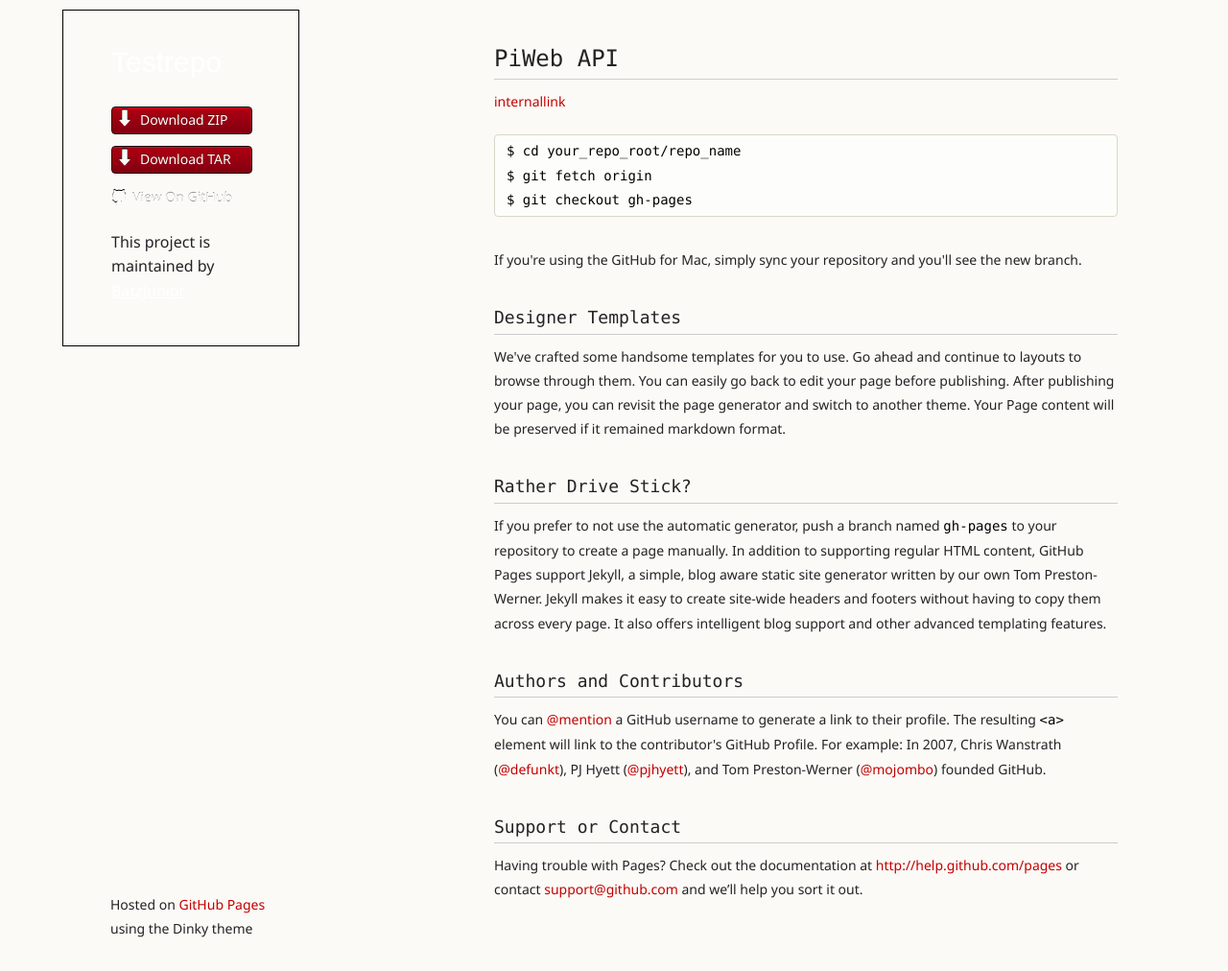
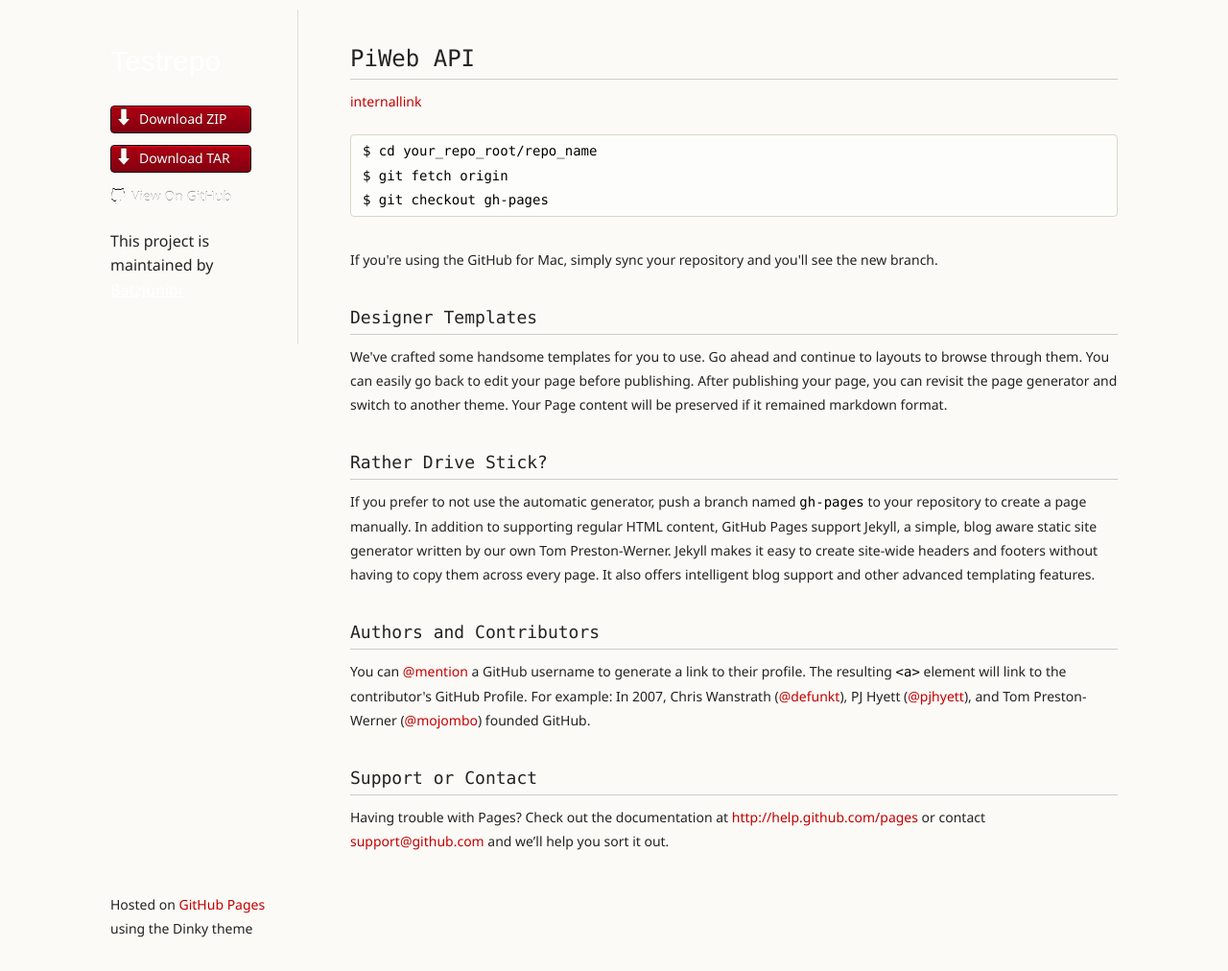
Before and after one commit to BatzJunior/testrepo, a Jekyll site: the page index.html, which Jekyll copies as it is, in a window 1280 px wide and 1012 px high. Shown: the whole window at 96% size. Built offline with Jekyll 4.4.1, drawn with Linux system fonts in a browser that asks for light colours.

Commit message:
Update styles.css

```diff
--- a/stylesheets/styles.css
+++ b/stylesheets/styles.css
@@ -210,7 +210,7 @@
   width:170px;
   float:left;
   position:fixed;
-	border: 1px solid #000;
+	border-right: 1px solid #DDD;
 	/*-webkit-border-top-right-radius: 4px;
 	-webkit-border-bottom-right-radius: 4px;
 	-moz-border-radius-topright: 4px;
@@ -323,7 +323,7 @@
 /* Section - for main page content */
 
 section {
-  width:650px;
+  width:800px;
   float:right;
   padding-bottom:50px;
 }
```
